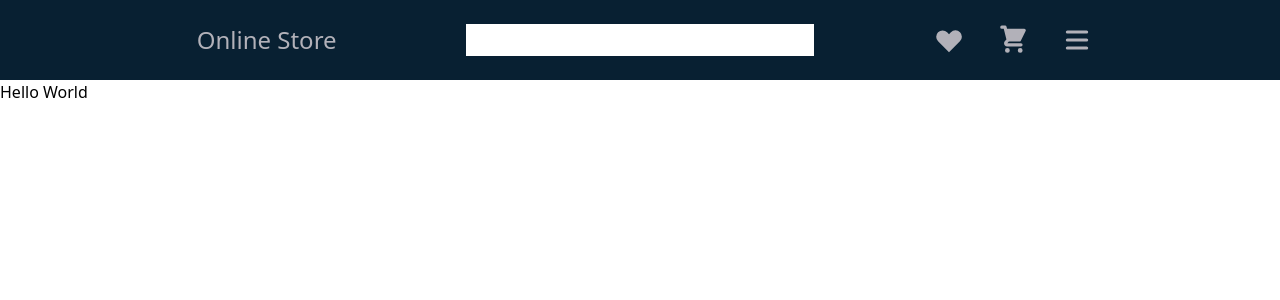
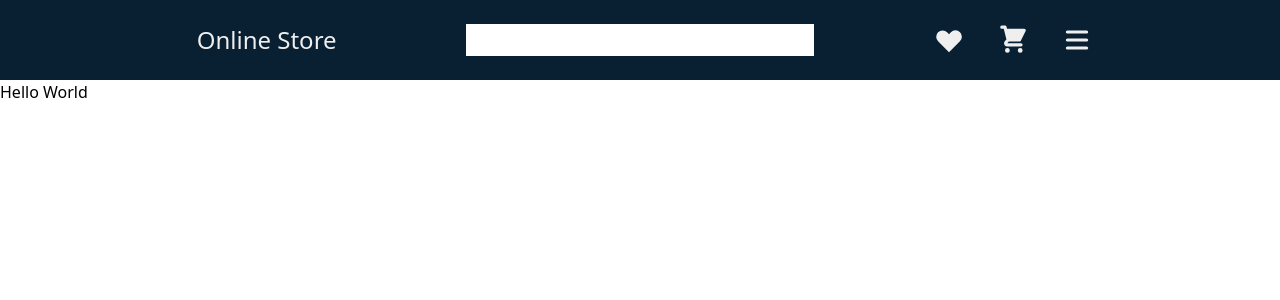
Before and after one commit to gabrielh-silvestre/online-store, a Next.js app: page / in a window 1280 px wide. Shown: the top 300 px of the page. Built offline with nearby package versions, Linux system fonts and the light colour scheme.

Commit message:
build(tailwind): change gray-light

```diff
--- a/tailwind.config.js
+++ b/tailwind.config.js
@@ -7,7 +7,7 @@ module.exports = {
       black: '#082032',
       gray: '#2C394B',
       'gray-blue': '#334756',
-      'gray-light': '#B2B1B9',
+      'gray-light': '#EFEFEF',
       red: '#FF4C29',
     },
     container: {
```
